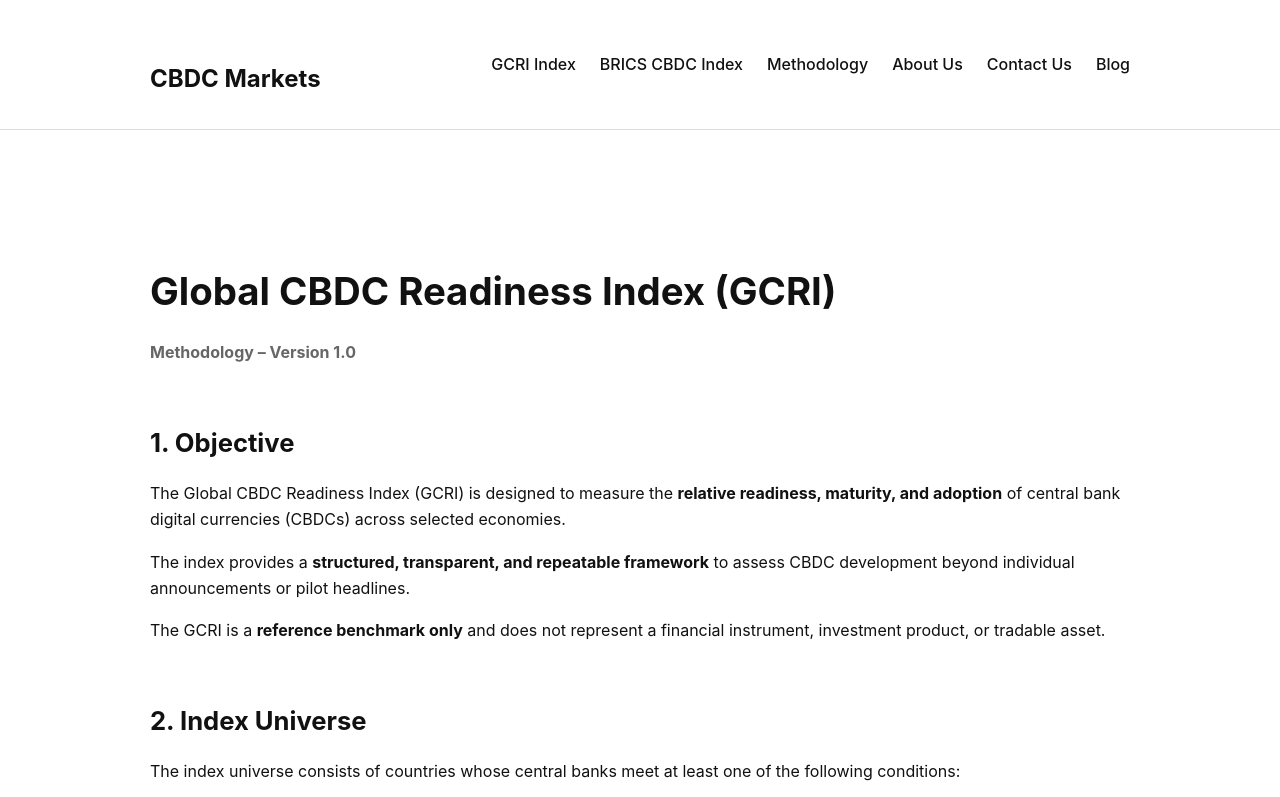
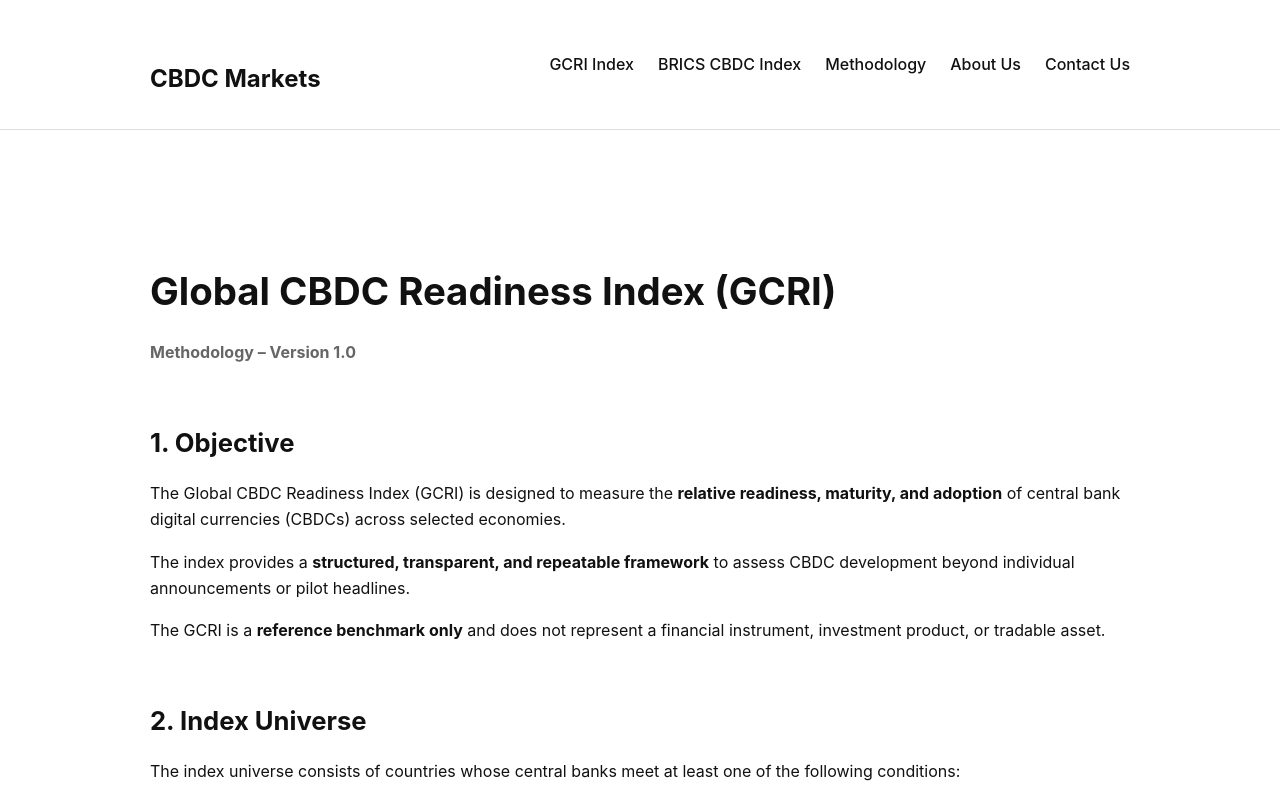
Before and after one commit to cbdcmarkets/cbdcmarkets, a plain HTML site: page methodology.html in a window 1280 px wide. Shown: the top 797 px of the page. Drawn offline with Linux system fonts and the light colour scheme.

Commit message:
Update methodology.html

```diff
--- a/methodology.html
+++ b/methodology.html
@@ -18,7 +18,6 @@
                 <li><a href="methodology.html">Methodology</a></li>
                 <li><a href="about.html">About Us</a></li>
                 <li><a href="contact.html">Contact Us</a></li>
-                <li><a href="https://yourcustomblog.com" target="_blank">Blog</a></li>
             </ul>
         </nav>
     </div>
```
